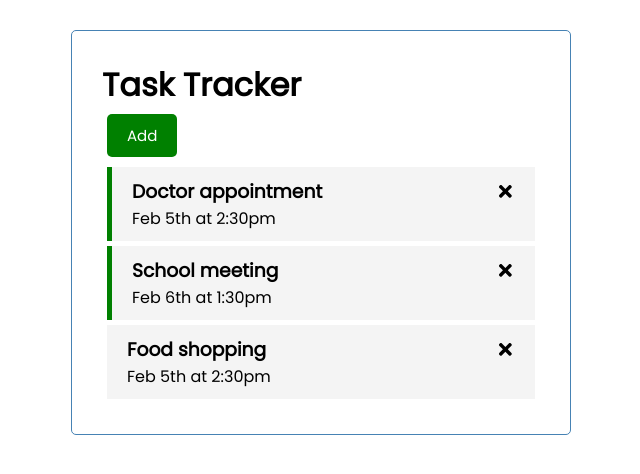
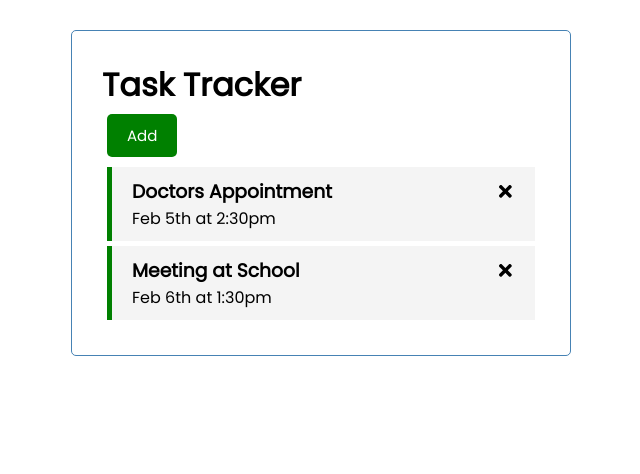
Before and after one commit to Ketan-Suthar/React-JS, a React (Create React App) app in the folder react-task-tracker/: page / in a window 1280 px wide. Shown: the top 474 px of the page, without its empty margins (319-959 px from the left). Built offline with nearby package versions, Linux system fonts and the light colour scheme; data requests are answered from the project's data file.

Commit message:
setup server and load data from backend

```diff
--- /dev/null
+++ b/react-task-tracker/db.json
@@ -0,0 +1,16 @@
+{
+  "tasks": [
+    {
+      "id": 1,
+      "text": "Doctors Appointment",
+      "day": "Feb 5th at 2:30pm",
+      "reminder": true
+    },
+    {
+      "id": 2,
+      "text": "Meeting at School",
+      "day": "Feb 6th at 1:30pm",
+      "reminder": true
+    }
+  ]
+}
--- a/react-task-tracker/package.json
+++ b/react-task-tracker/package.json
@@ -6,6 +6,7 @@
     "@testing-library/jest-dom": "^5.16.5",
     "@testing-library/react": "^13.4.0",
     "@testing-library/user-event": "^13.5.0",
+    "json-server": "^0.17.1",
     "react": "^18.2.0",
     "react-dom": "^18.2.0",
     "react-icons": "^4.7.1",
@@ -16,7 +17,8 @@
     "start": "react-scripts start",
     "build": "react-scripts build",
     "test": "react-scripts test",
-    "eject": "react-scripts eject"
+    "eject": "react-scripts eject",
+    "server": "json-server --watch db.json --port 5000"
   },
   "eslintConfig": {
     "extends": [
--- a/react-task-tracker/src/App.js
+++ b/react-task-tracker/src/App.js
@@ -1,6 +1,6 @@
 import Header from "./components/Header";
 import Tasks from "./components/Tasks";
-import { useState } from "react"
+import { useState, useEffect } from "react"
 import AddTask from "./components/AddTask";
 
 
@@ -8,25 +8,22 @@ function App() {
   const [showAddTask, setShowAddTask] = useState(false)
 
   const [tasks, setTasks] = useState([
-    {
-      id: 1,
-      text: 'Doctor appointment',
-      day: 'Feb 5th at 2:30pm',
-      reminder: true
-    },
-    {
-      id: 2,
-      text: 'School meeting',
-      day: 'Feb 6th at 1:30pm',
-      reminder: true
-    },
-    {
-      id: 3,
-      text: 'Food shopping',
-      day: 'Feb 5th at 2:30pm',
-      reminder: false
+  ])
+
+  useEffect(() => {
+    const getTasks = async () => {
+      const tasks = await fetchTask()
+      setTasks(tasks)
     }
-  ])
+
+    getTasks()
+  }, [])
+
+  // fetch tasks
+  const fetchTask = async () => {
+    const res = await fetch('http://localhost:5000/tasks')
+    return await res.json()
+  }
 
   // Delete task
   const deleteTask = (id) => {
```
Also changed, not shown: 1 other file (tests, documents, lock files or other folders).
